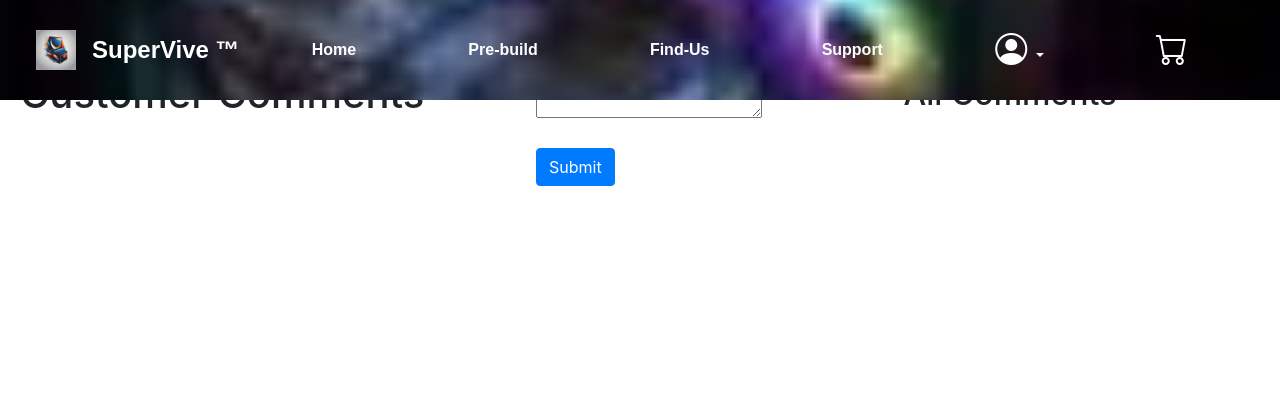
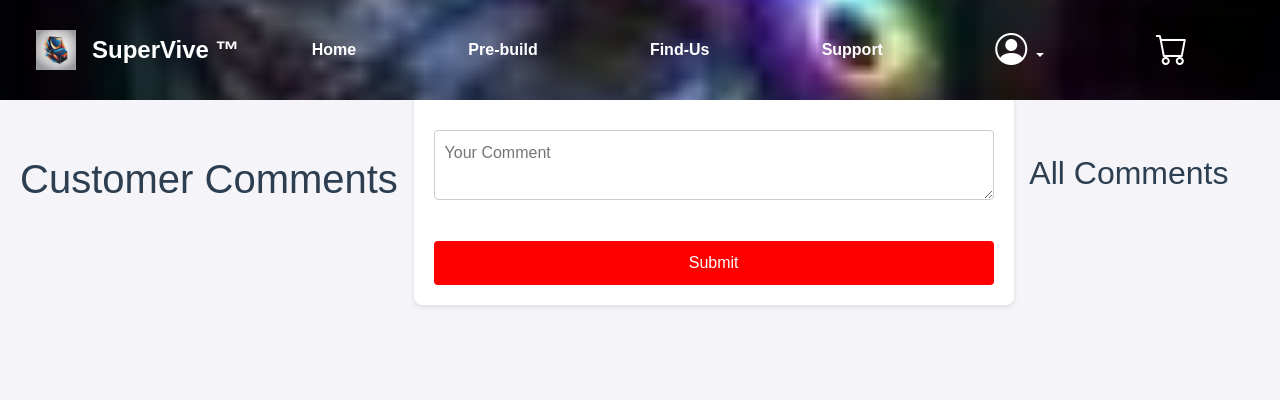
Before and after one commit to Kidcotton/SuperVive, a Flask app: page /customerForum in a window 1280 px wide. Shown: the top 400 px of the page. Run offline with Flask 3, Linux system fonts and the light colour scheme; some libraries are stand-ins or nearby versions.

Commit message:
updated user.py

```diff
--- a/Webapplication/_init_.py
+++ b/Webapplication/_init_.py
@@ -505,6 +505,11 @@ def contact_us():
 def customerForum():
     return render_template('customerForum.html')
 
+@app.route('/adminForum')
+def adminForum():
+    return render_template('adminForum.html')
+
+
 @app.route('/signup_cus', methods=['GET', 'POST'])
 def signup_cus():
     form = SignUpForm(request.form)
--- a/Webapplication/templates/customerForum.html
+++ b/Webapplication/templates/customerForum.html
@@ -2,22 +2,120 @@
 {% block title %}Library Loan System - Customer Forum{% endblock %}
 
 {% block content %}
-<h1>Customer Comments</h1>
+
+<style>
+    /* General Page Styling */
+    body {
+        font-family: Arial, sans-serif;
+        background-color: #f4f4f9;
+        color: #333;
+        margin: 0;
+        padding: 0;
+    }
+
+    h1, h2 {
+        color: #2c3e50;
+    }
+
+    h1 {
+        text-align: center;
+        margin-top: 30px;
+    }
+
+    h2 {
+        margin-top: 20px;
+    }
+
+    /* Styling the Comment Form */
+    .comment-form {
+        width: 80%;
+        max-width: 600px;
+        margin: 20px auto;
+        background-color: #fff;
+        padding: 20px;
+        border-radius: 8px;
+        box-shadow: 0 2px 5px rgba(0, 0, 0, 0.1);
+    }
+
+    .form-input, .form-textarea {
+        width: 100%;
+        padding: 10px;
+        margin-bottom: 10px;
+        border: 1px solid #ccc;
+        border-radius: 4px;
+        font-size: 16px;
+    }
+
+    .form-input:focus, .form-textarea:focus {
+        border-color: #3498db;
+        outline: none;
+    }
+
+    .btn-submit {
+        width: 100%;
+        padding: 10px;
+        background-color: red;
+        color: white;
+        border: none;
+        border-radius: 4px;
+        font-size: 16px;
+        cursor: pointer;
+    }
+
+    .btn-submit:hover {
+        background-color: #2980b9;
+    }
+
+    /* Styling the Comments List */
+    .comments-list {
+        list-style-type: none;
+        padding: 0;
+        max-width: 800px;
+        margin: 20px auto;
+    }
+
+    .comment-item {
+        background-color: #fff;
+        padding: 15px;
+        margin-bottom: 10px;
+        border-radius: 8px;
+        box-shadow: 0 2px 3px rgba(0, 0, 0, 0.1);
+    }
+
+    .comment-author {
+        font-weight: bold;
+        color: #2c3e50;
+    }
+
+    .comment-text {
+        color: #555;
+    }
 
 
-<form method="POST" action="">
-    <input type="text" name="name" placeholder="Your Name" required><br><br>
-    <textarea name="comment" placeholder="Your Comment" required></textarea><br><br>
-    <input type="submit" value="Submit" class="btn btn-primary"/>
-</form>
+
+</style>
 
 
-<h2>All Comments</h2>
-<ul>
-    {% for comment in comments %}
-    <li>
-        <strong>{{ comment.name }}</strong>: {{ comment.comment }}
-    </li>
-    {% endfor %}
-</ul>
+<body>
+    <h1>Customer Comments</h1>
+
+    <!-- Comment Form -->
+    <form method="POST" action="" class="comment-form">
+        <input type="text" name="name" placeholder="Your Name" required class="form-input"><br><br>
+        <textarea name="comment" placeholder="Your Comment" required class="form-textarea"></textarea><br><br>
+        <input type="submit" value="Submit" class="btn-submit">
+    </form>
+
+    <!-- Displaying all comments -->
+    <h2>All Comments</h2>
+    <ul class="comments-list">
+        {% for comment in comments %}
+            <li class="comment-item">
+                <strong class="comment-author">{{ comment.name }}</strong>: <span class="comment-text">{{ comment.comment }}</span>
+            </li>
+        {% endfor %}
+    </ul>
+
 {% endblock %}
+
+</body>
--- a/Webapplication/templates/home.html
+++ b/Webapplication/templates/home.html
@@ -202,6 +202,7 @@
     </div>
 
     <script src="https://cdnjs.cloudflare.com/ajax/libs/bootstrap/5.3.0/js/bootstrap.bundle.min.js"></script>
+
 </body>
 
 <div class="modal fade" id="cartModal" tabindex="-1" aria-labelledby="cartModalLabel" aria-hidden="true">
@@ -242,5 +243,7 @@
         });
     });
 </script>
+
+
 </html>
 {% endblock %}
--- a/Webapplication/templates/includes/_navbar2.html
+++ b/Webapplication/templates/includes/_navbar2.html
@@ -108,6 +108,10 @@
             <a class="nav-link {% if request.path == '/admin' %}active{% endif %}" href="/admin">Manage Users</a>
           </li>
           <li class="nav-item">
+            <a class="nav-link {% if request.path == '/adminForum' %}active{% endif %}" href="/adminForum">Admin Forum</a>
+          </li>
+
+          <li class="nav-item">
             <a class="nav-link admin-link" href="/">Back to Homepage</a>
           </li>
           <li class="nav-item dropdown">
```
Also changed, not shown: Webapplication/templates/adminForum.html (+123 -10 lines).
